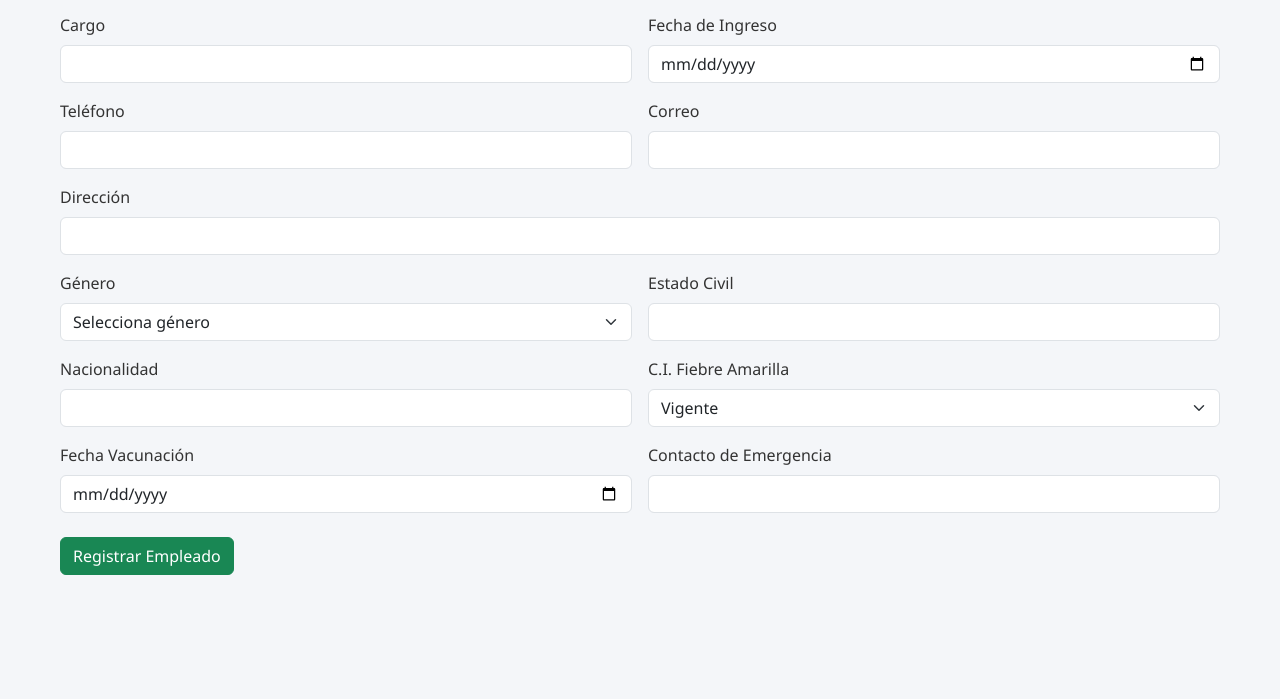
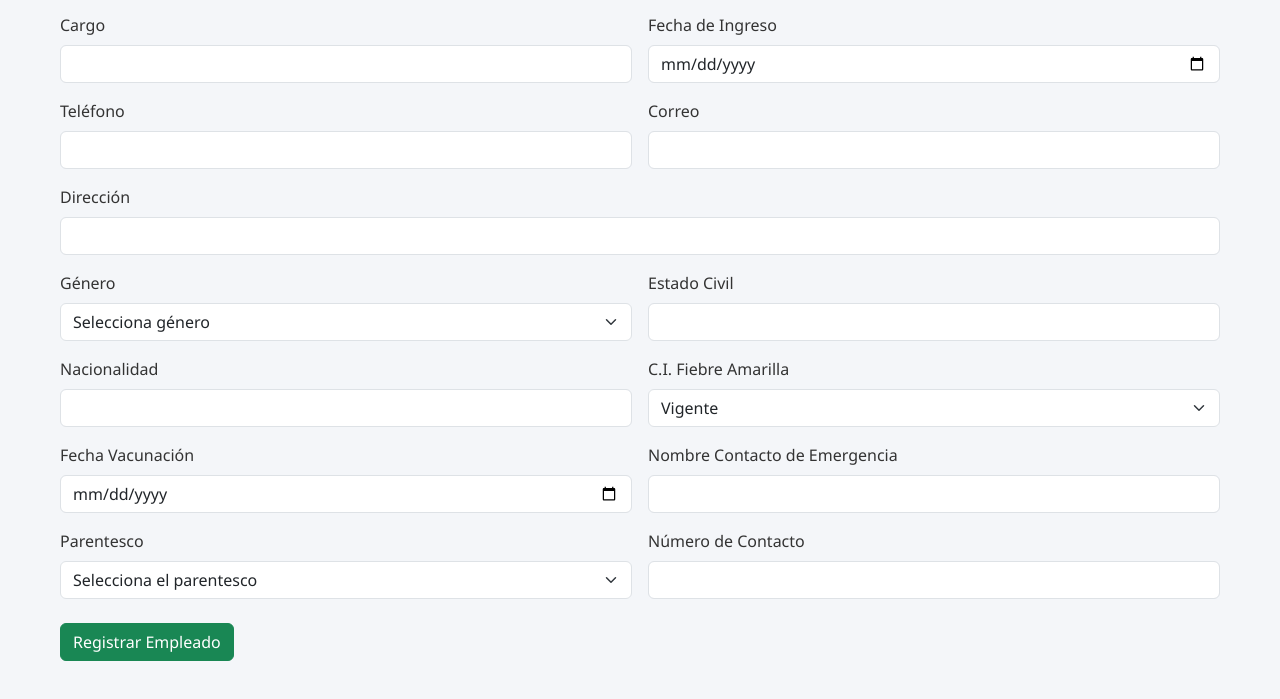
Before and after one commit to softwarepcmejia/Controlde-vuelos, a website: page frontend/pages/crear-usuario.html in a window 1280 px wide. Shown: the part 329-1028 px from the top of the page. Before the commit the page ends 988 px from the top, so only its background shows below. Drawn offline with nearby package versions, Linux system fonts and the light colour scheme.

Commit message:
fix: validación de campos numéricos

```diff
--- a/frontend/css/style.css
+++ b/frontend/css/style.css
@@ -62,3 +62,15 @@ body {
   font-size: 1rem;
   text-align: center;
 }
+
+/* Chrome, Safari, Edge, Opera */
+input[type="number"]::-webkit-outer-spin-button,
+input[type="number"]::-webkit-inner-spin-button {
+    -webkit-appearance: none;
+    margin: 0;
+}
+
+/* Firefox */
+input[type="number"] {
+    -moz-appearance: textfield;
+}
--- a/frontend/pages/crear-usuario.html
+++ b/frontend/pages/crear-usuario.html
@@ -23,7 +23,7 @@
         </div>
         <div class="col-md-6">
           <label class="form-label">Cédula</label>
-          <input type="text" class="form-control" name="cedula" required pattern="^[0-9]+$" title="Solo se permiten números" />
+          <input type="number" class="form-control" name="cedula" required pattern="^[0-9]+$" title="Solo se permiten números" />
         </div>
         <div class="col-md-6">
           <label class="form-label">Cargo</label>
@@ -35,7 +35,7 @@
         </div>
         <div class="col-md-6">
           <label class="form-label">Teléfono</label>
-          <input type="text" class="form-control" name="telefono" required pattern="^[0-9]+$" title="Solo se permiten números" />
+          <input type="number" class="form-control" name="telefono" required pattern="^[0-9]+$" title="Solo se permiten números" />
         </div>
         <div class="col-md-6">
           <label class="form-label">Correo</label>
@@ -117,8 +117,29 @@
           <input type="text" class="form-control" name="codigoEmpleado" />
         </div> -->
         <div class="col-md-6">
-          <label class="form-label">Contacto de Emergencia</label>
+          <label class="form-label" >Nombre Contacto de Emergencia</label>
           <input type="text" class="form-control" name="contactoEmergencia" />
+        </div>
+        <div class="col-md-6">
+          <label class="form-label">Parentesco</label>
+          <select class="form-select" name="parentesco" required>
+            <option value="">Selecciona el parentesco</option>
+            <option value="Conyuge">Cónyuge</option>
+            <option value="Padre">Padre</option>
+            <option value="Madre">Madre</option>
+            <option value="Hemano">Hemano</option>
+            <option value="Hemana">Hemana</option>
+            <option value="Hijo">Hijo</option>
+            <option value="Hija">Hija</option>
+            <option value="Abuelo">Abuelo</option>
+            <option value="Abuela">Abuela</option>
+            <option value="Amigo">Amigo</option>
+            <option value="Amiga">Amiga</option>
+          </select>
+        </div>
+        <div class="col-md-6">
+          <label class="form-label" >Número de Contacto</label>
+          <input type="number" class="form-control" name="numeroContacto" required pattern="^[0-9]+$" title="Solo se permiten números" />
         </div>
         <!-- <div class="col-md-6">
           <label class="form-label">UDHL</label>
```
